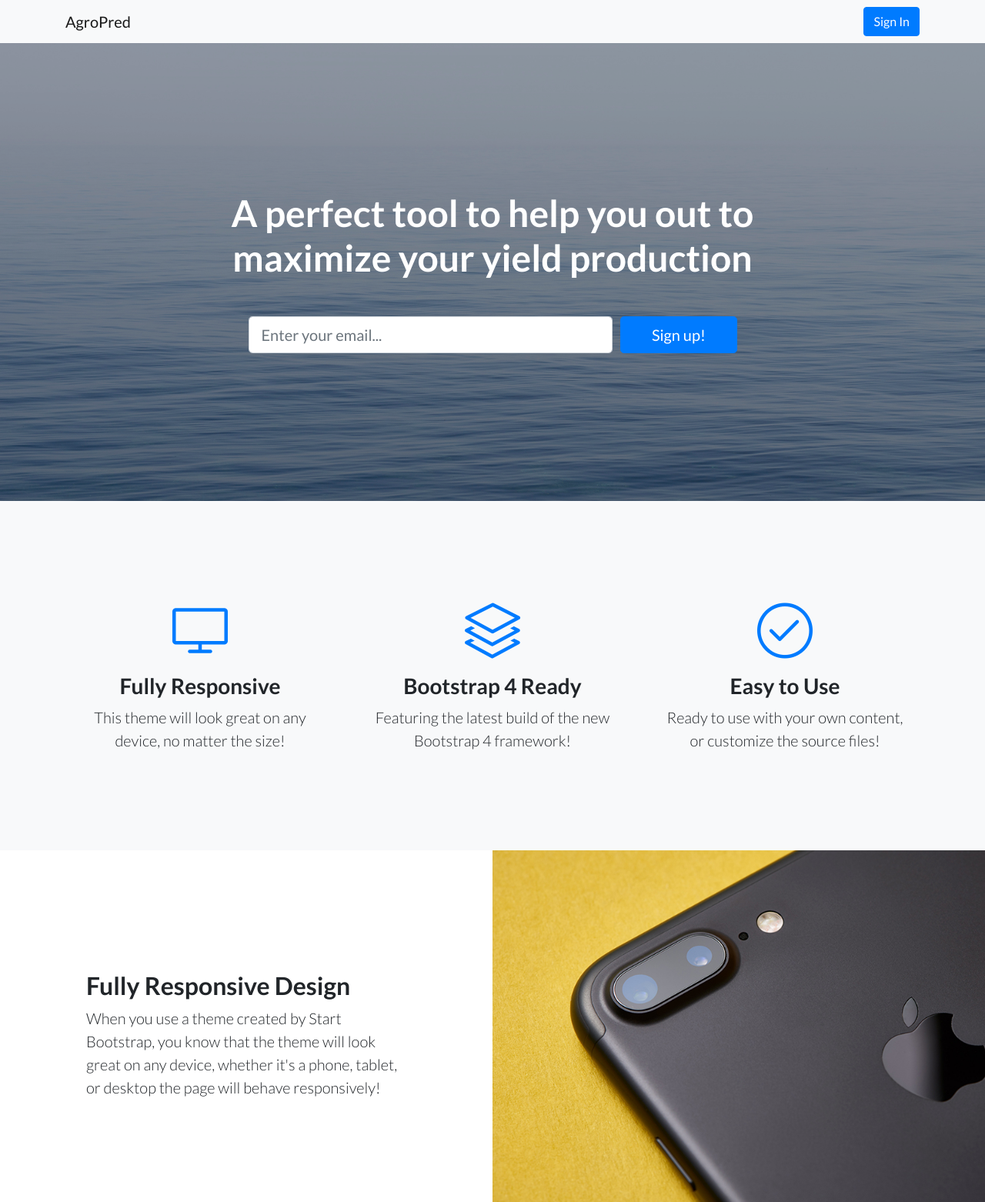
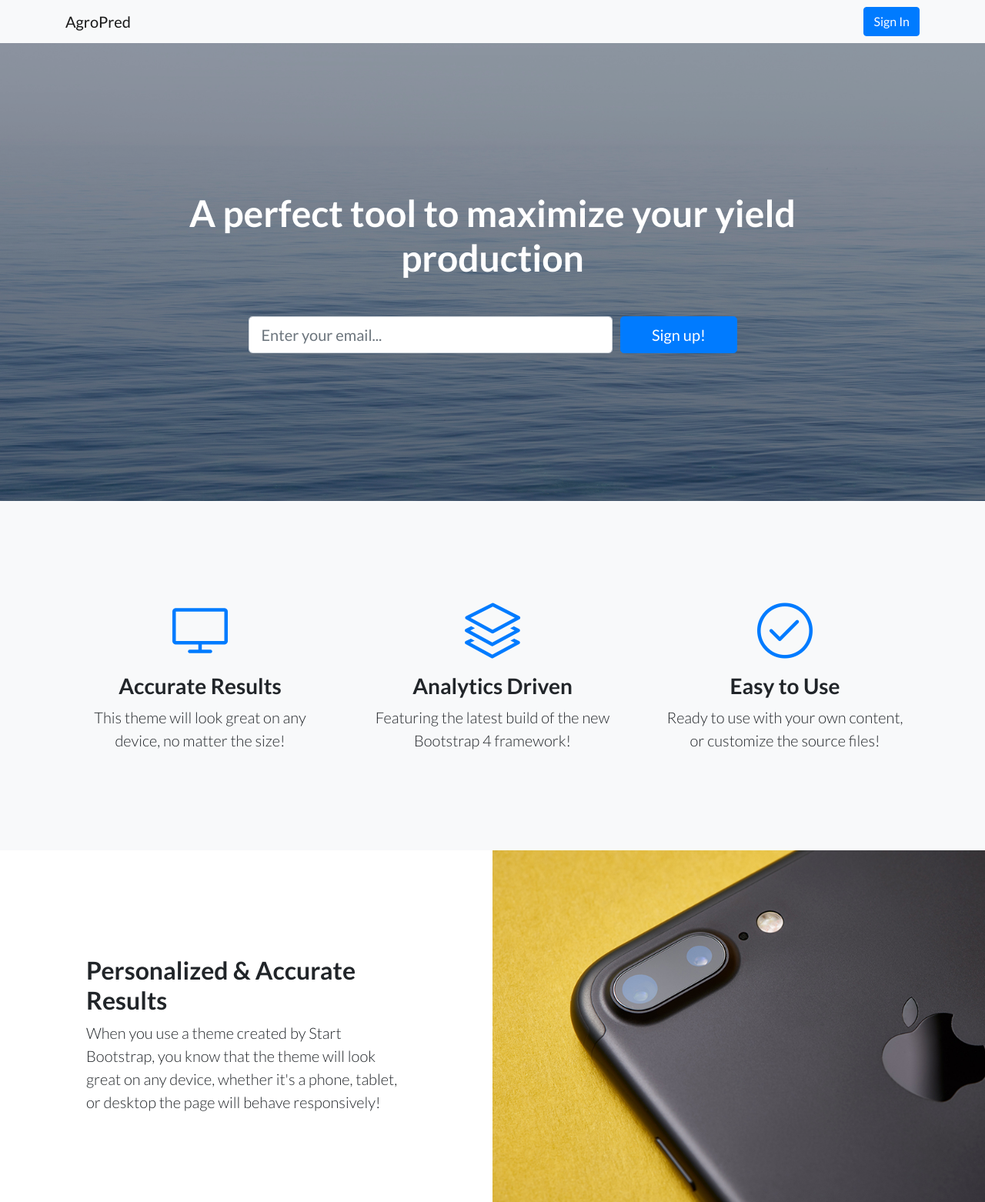
Before and after one commit to agropred/AgroPred.github.io, a website: page index.html in a window 1280 px wide. Shown: the top 1562 px of the page at 77% size. Drawn offline with Linux system fonts and the light colour scheme.

Commit message:
Update index.html

```diff
--- a/index.html
+++ b/index.html
@@ -39,7 +39,7 @@
     <div class="container">
       <div class="row">
         <div class="col-xl-9 mx-auto">
-          <h1 class="mb-5">A perfect tool to help you out to maximize your yield production</h1>
+          <h1 class="mb-5">A perfect tool to maximize your yield production</h1>
         </div>
         <div class="col-md-10 col-lg-8 col-xl-7 mx-auto">
           <form>
@@ -66,7 +66,7 @@
             <div class="features-icons-icon d-flex">
               <i class="icon-screen-desktop m-auto text-primary"></i>
             </div>
-            <h3>Fully Responsive</h3>
+            <h3>Accurate Results</h3>
             <p class="lead mb-0">This theme will look great on any device, no matter the size!</p>
           </div>
         </div>
@@ -75,7 +75,7 @@
             <div class="features-icons-icon d-flex">
               <i class="icon-layers m-auto text-primary"></i>
             </div>
-            <h3>Bootstrap 4 Ready</h3>
+            <h3>Analytics Driven</h3>
             <p class="lead mb-0">Featuring the latest build of the new Bootstrap 4 framework!</p>
           </div>
         </div>
@@ -99,14 +99,14 @@
 
         <div class="col-lg-6 order-lg-2 text-white showcase-img" style="background-image: url('img/bg-showcase-1.jpg');"></div>
         <div class="col-lg-6 order-lg-1 my-auto showcase-text">
-          <h2>Fully Responsive Design</h2>
+          <h2>Personalized &amp; Accurate Results</h2>
           <p class="lead mb-0">When you use a theme created by Start Bootstrap, you know that the theme will look great on any device, whether it's a phone, tablet, or desktop the page will behave responsively!</p>
         </div>
       </div>
       <div class="row no-gutters">
         <div class="col-lg-6 text-white showcase-img" style="background-image: url('img/bg-showcase-2.jpg');"></div>
         <div class="col-lg-6 my-auto showcase-text">
-          <h2>Updated For Bootstrap 4</h2>
+          <h2>Analytics Driven</h2>
           <p class="lead mb-0">Newly improved, and full of great utility classes, Bootstrap 4 is leading the way in mobile responsive web development! All of the themes on Start Bootstrap are now using Bootstrap 4!</p>
         </div>
       </div>
@@ -196,7 +196,7 @@
               <a href="#">Privacy Policy</a>
             </li>
           </ul>
-          <p class="text-muted small mb-4 mb-lg-0">&copy; Your Website 2019. All Rights Reserved.</p>
+          <p class="text-muted small mb-4 mb-lg-0">&copy; AgroPred 2019. All Rights Reserved.</p>
         </div>
         <div class="col-lg-6 h-100 text-center text-lg-right my-auto">
           <ul class="list-inline mb-0">
```
